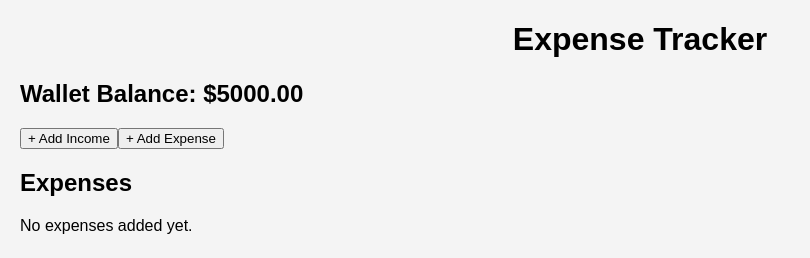
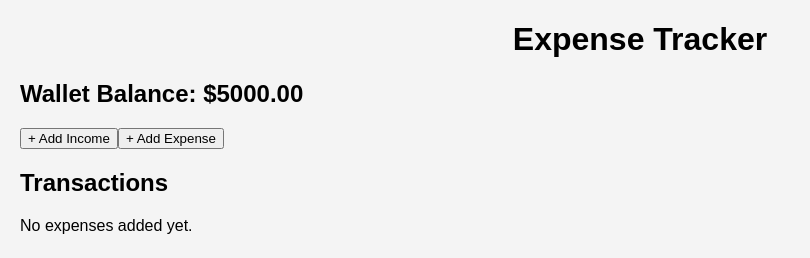
Before and after one commit to kanhagit123/traydevpatro9220-ME_Expense-Tracker, a React (Vite) app: page / in a window 1280 px wide. Shown: the top 258 px of the page, without its empty margins (0-810 px from the left). Built offline with nearby package versions, Linux system fonts and the light colour scheme.

Commit message:
app display

```diff
--- a/src/App.jsx
+++ b/src/App.jsx
@@ -183,16 +183,16 @@ function AppContent() {
         </form>
       </Modal>
 
-      {/* Expenses Section */}
+      {/* ✅ Transactions Section */}
       <div className="transactions">
-        <h2>Expenses</h2> {/* ✅ Cypress expects this */}
+        <h2>Transactions</h2>
         {expenses.length === 0 ? (
           <p>No expenses added yet.</p>
         ) : (
           <ul>
             {expenses.map((exp, idx) => (
               <li key={idx}>
-                {exp.title} - ${exp.price} - {exp.category} - {exp.date}
+                {exp.title} - {exp.price} - {exp.category} - {exp.date}
                 <button onClick={() => handleEdit(idx)}>
                   <FaEdit />
                 </button>
```
